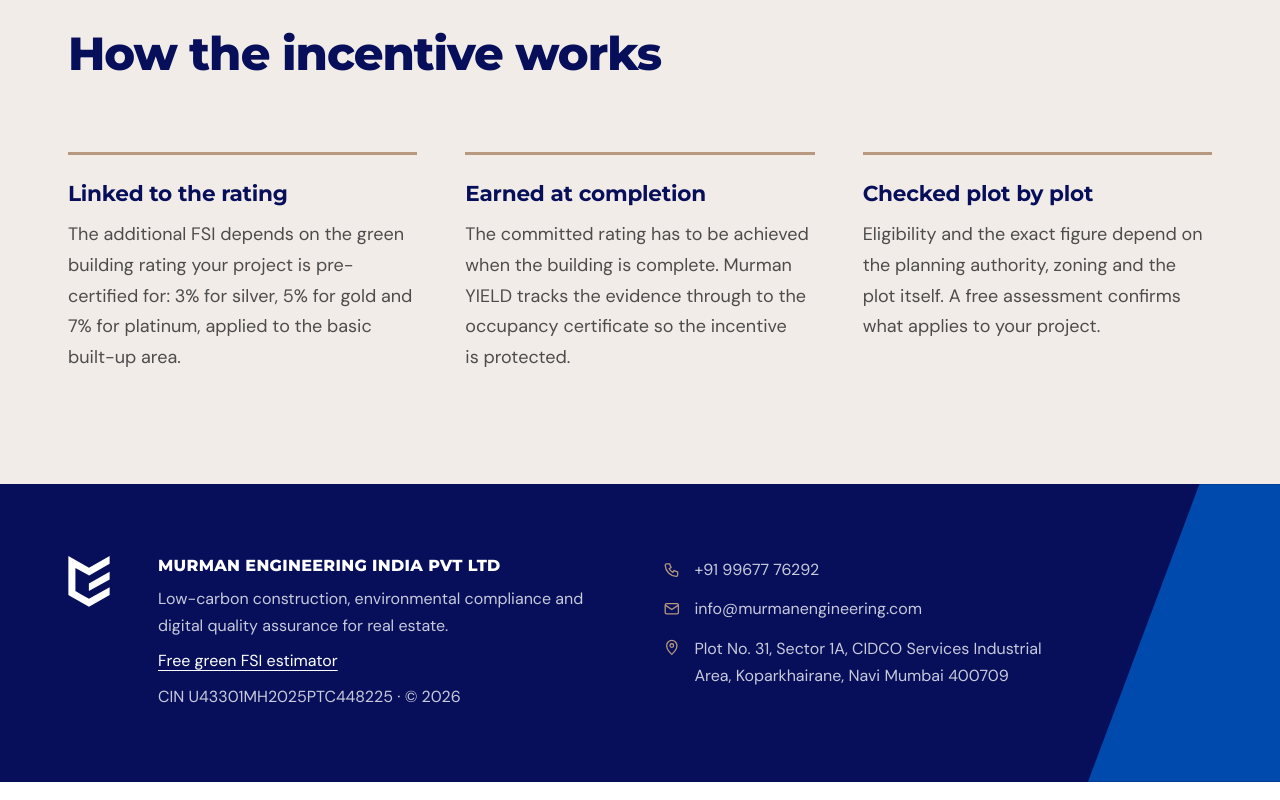
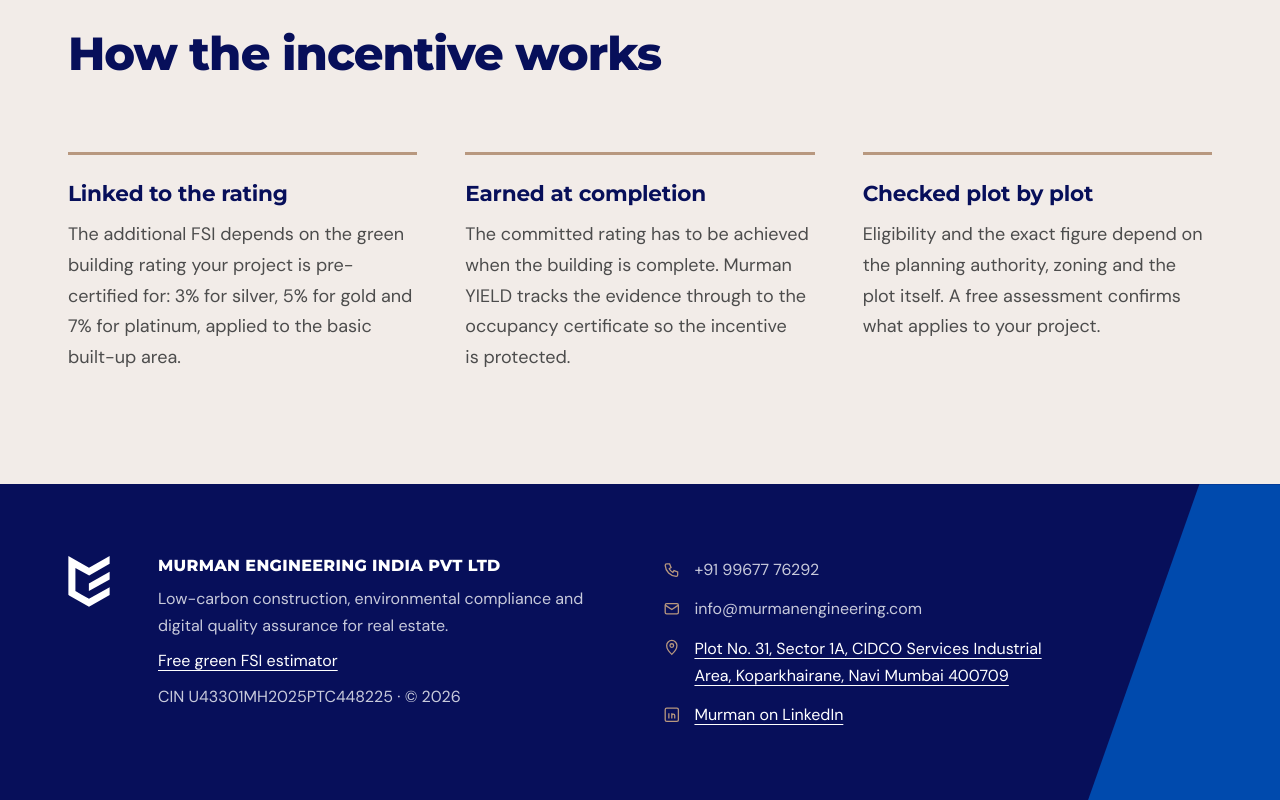
Before and after one commit to gitlalit/murman-website, a plain HTML site: page tools/green-fsi/index.html in a window 1280 px wide. Shown: the part 1323-2123 px from the top of the page. Drawn offline with Linux system fonts and the light colour scheme.

Commit message:
Link LinkedIn and Maps in tool page footer

```diff
--- a/tools/green-fsi/index.html
+++ b/tools/green-fsi/index.html
@@ -113,7 +113,8 @@
     <div class="lines">
       <div class="line"><svg viewBox="0 0 24 24" fill="none" stroke="currentColor" stroke-width="1.75" aria-hidden="true"><path d="M5 4h4l2 5-2.5 1.5a11 11 0 0 0 5 5L15 13l5 2v4a2 2 0 0 1-2 2A16 16 0 0 1 3 6a2 2 0 0 1 2-2"/></svg><span>+91 99677 76292</span></div>
       <div class="line"><svg viewBox="0 0 24 24" fill="none" stroke="currentColor" stroke-width="1.75" aria-hidden="true"><rect x="3" y="5" width="18" height="14" rx="2"/><path d="m3 7 9 6 9-6"/></svg><span>info@murmanengineering.com</span></div>
-      <div class="line"><svg viewBox="0 0 24 24" fill="none" stroke="currentColor" stroke-width="1.75" aria-hidden="true"><path d="M12 21s7-6.2 7-12a7 7 0 0 0-14 0c0 5.8 7 12 7 12z"/><circle cx="12" cy="9" r="2.5"/></svg><span>Plot No. 31, Sector 1A, CIDCO Services Industrial Area, Koparkhairane, Navi Mumbai 400709</span></div>
+      <div class="line"><svg viewBox="0 0 24 24" fill="none" stroke="currentColor" stroke-width="1.75" aria-hidden="true"><path d="M12 21s7-6.2 7-12a7 7 0 0 0-14 0c0 5.8 7 12 7 12z"/><circle cx="12" cy="9" r="2.5"/></svg><a href="https://maps.google.com/?cid=12568434866696038131" target="_blank" rel="noopener">Plot No. 31, Sector 1A, CIDCO Services Industrial Area, Koparkhairane, Navi Mumbai 400709</a></div>
+      <div class="line"><svg viewBox="0 0 24 24" fill="none" stroke="currentColor" stroke-width="1.75" aria-hidden="true"><rect x="3" y="3" width="18" height="18" rx="2"/><path d="M8 10v7M8 7v.01M12 17v-4a2 2 0 0 1 4 0v4M12 10v7"/></svg><a href="https://www.linkedin.com/company/murmanengineeringindiapvtltd" target="_blank" rel="noopener">Murman on LinkedIn</a></div>
     </div>
   </div>
 </footer>
```
